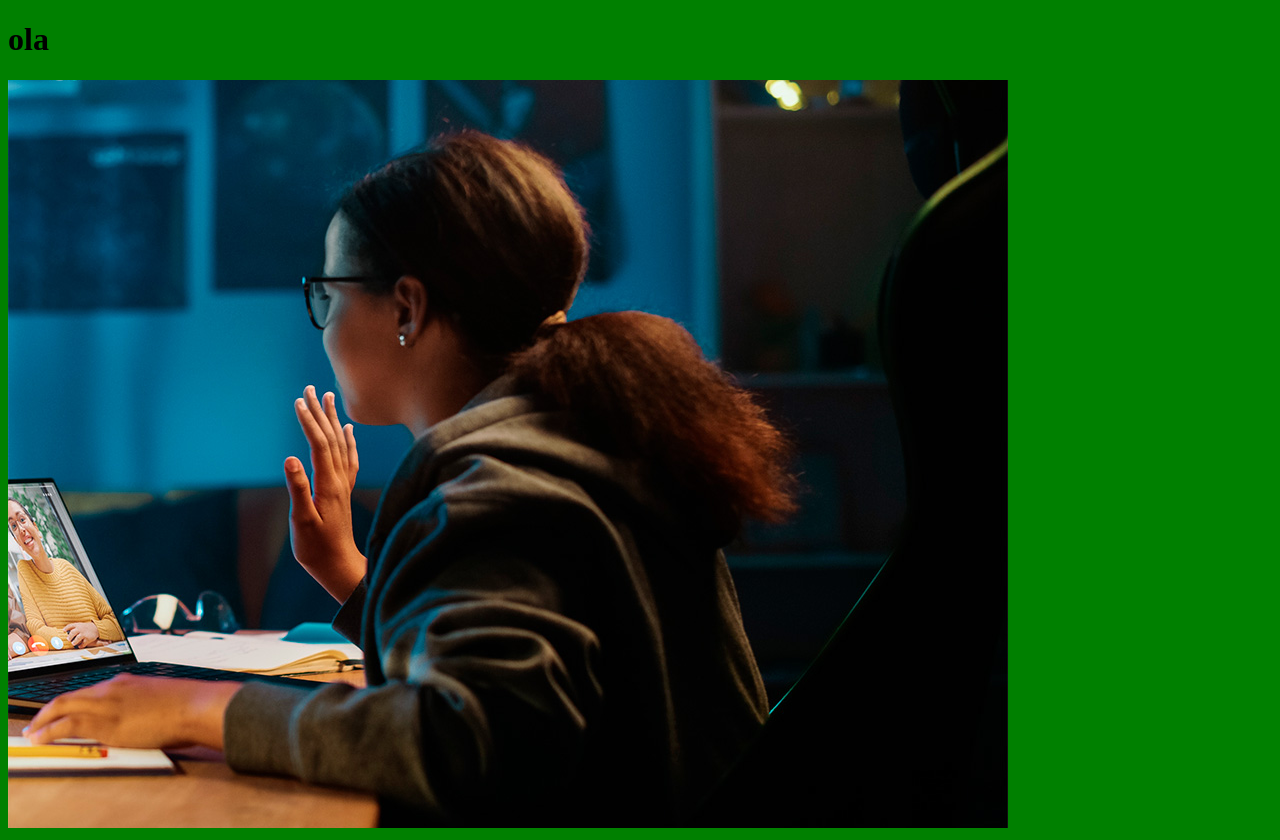
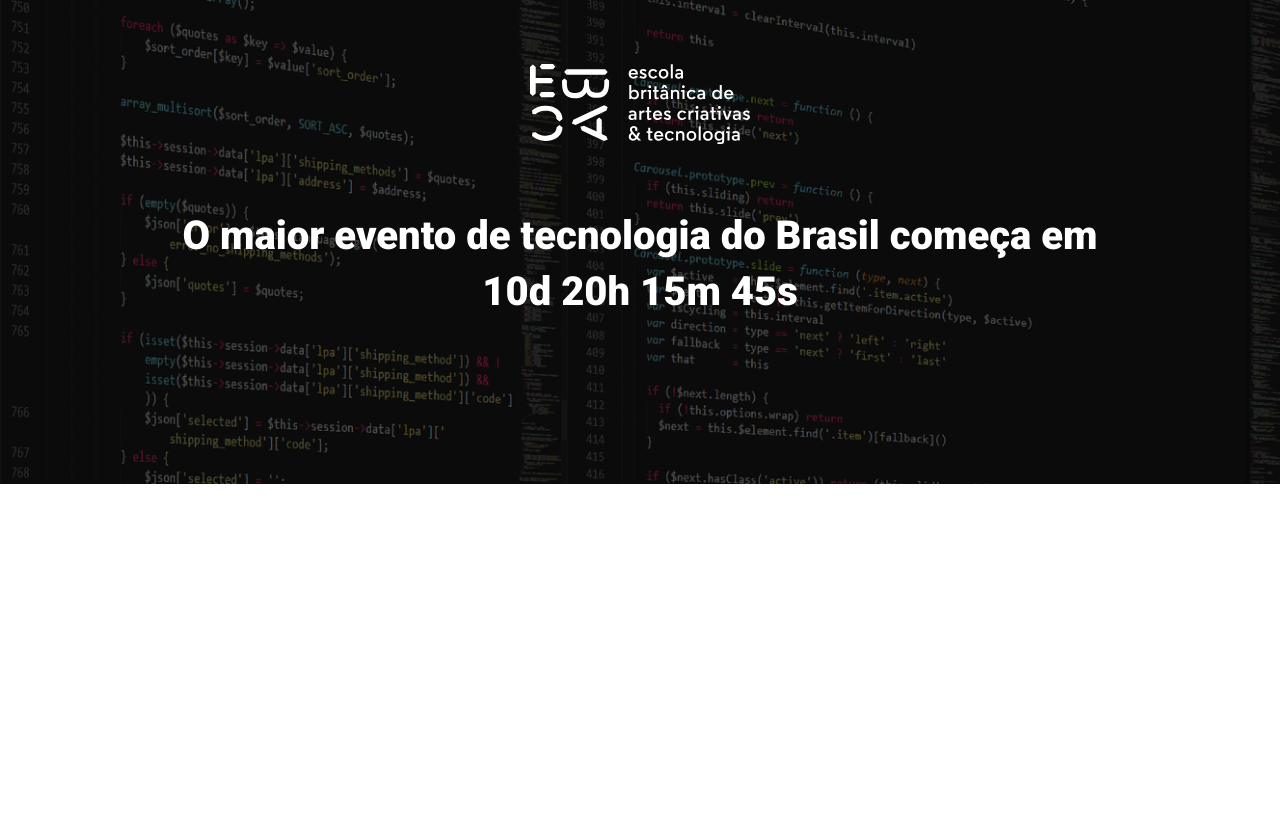
Before and after one commit to DaniloALR/ebac-talks, a website built with Parcel: page src/index.html in a window 1280 px wide. After the commit the page ends 800 px from the top, so only its background shows below. Built offline with nearby package versions, Linux system fonts and the light colour scheme.

Commit message:
criando o hero

```diff
--- a/src/index.html
+++ b/src/index.html
@@ -5,10 +5,19 @@
     <meta name="viewport" content="width=device-width, initial-scale=1.0">
     <title>Document</title>
     <link rel="stylesheet" href="./styles/main.scss">
+    <link rel="preconnect" href="https://fonts.googleapis.com">
+    <link rel="preconnect" href="https://fonts.gstatic.com" crossorigin>
+    <link href="https://fonts.googleapis.com/css2?family=Lobster&family=Roboto:wght@400;700;900&display=swap" rel="stylesheet">
 </head>
 <body>
-    <h1>ola</h1>
-    <img src="./images/backend.png" alt="">
+    <section class="hero">
+        <div class="container">
+            <img class="hero__logo" src="./images/ebac_logo.svg" alt="">
+            <p class="hero__text">
+                O maior evento de tecnologia do Brasil começa em 10d 20h 15m 45s
+            </p>
+        </div>
+    </section>
     <script src="scripts/main.js"></script>
 </body>
 </html>
--- /dev/null
+++ b/src/styles/_hero.scss
@@ -0,0 +1,53 @@
+.hero{
+    padding-top: 64px;
+    padding-bottom: 100px;
+    background-image: url(../images/fundo.png);
+    background-repeat: no-repeat;
+    background-size: cover;
+    position: relative;
+
+    .container{
+        position: relative;
+    }
+
+    &::before{
+        position: absolute;
+        top: 0;
+        left: 0;
+        width: 100%;
+        height: 100%;
+        background-color: #000;
+        content: '';
+        opacity: .6;
+    }
+
+    &__logo{
+        margin: 0 auto;
+        display: block;
+        height: 80px;
+    }
+
+    &__text{
+        margin-top: 64px;
+        margin-bottom: 64px;
+        color: #fff;
+        font-size: 40px;
+        font-weight: 800;
+        line-height: 56px;
+        text-align: center;
+    }
+
+    @media(max-width: 640px){
+        padding: 40px 0;
+
+        &__logo{
+            height: 40px;
+        }
+
+        &__text{
+            margin: 24px 0;
+            font-size: 22px;
+            line-height: 24px;
+        }
+    }
+}
--- a/src/styles/main.scss
+++ b/src/styles/main.scss
@@ -1,3 +1,23 @@
-body{
-    background-color: green;
+@use 'hero';
+
+*{
+    margin: 0;
+    padding: 0;
+    box-sizing: border-box;
+    font-family: Roboto, sans-serif;
+    color: #fff;
 }
+
+.container{
+    max-width: 960px;
+    width: 100%;
+    margin: 0 auto;
+
+    @media(max-width:640px){
+        max-width: 80%;
+    }
+
+    @media(max-width:1024px){
+        max-width: 90%;
+    }
+}
```
